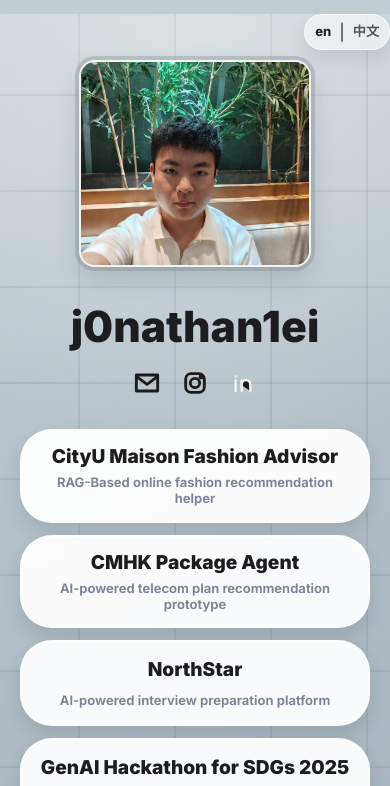
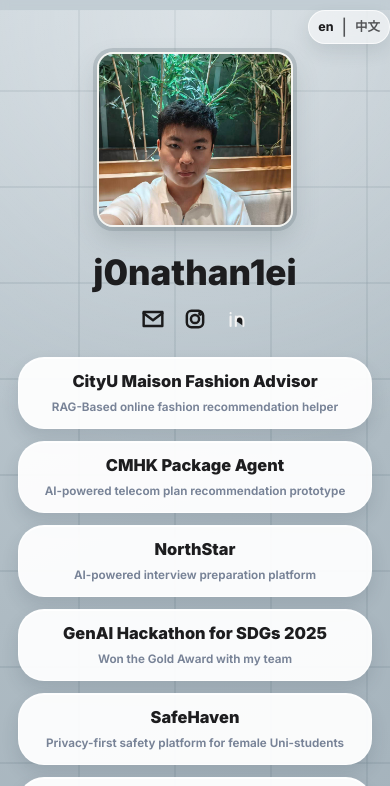
Before and after one commit to J0nathan1ei/Personal-Beacons, a plain HTML site: page index.html in a window 390 px wide. Shown: the top 786 px of the page. Drawn offline with Linux system fonts and the light colour scheme.

Commit message:
Force refresh compact mobile styles

```diff
--- a/index.html
+++ b/index.html
@@ -23,7 +23,7 @@
       href="https://fonts.googleapis.com/css2?family=Inter:wght@500;650;750;850&display=swap"
       rel="stylesheet"
     />
-    <link rel="stylesheet" href="./styles.css" />
+    <link rel="stylesheet" href="./styles.css?v=mobile-compact-20260524" />
   </head>
   <body>
     <div class="language-switch" aria-label="Language switch">
--- a/styles.css
+++ b/styles.css
@@ -236,27 +236,27 @@ button {
   }
 
   .page-shell {
-    padding: 0 20px 34px;
+    padding: 0 18px 30px;
   }
 
   .language-switch {
     position: static;
     width: max-content;
-    margin: 14px 0 10px auto;
-    padding: 7px 10px;
+    margin: 10px 0 8px auto;
+    padding: 6px 9px;
     box-shadow: 0 8px 18px rgba(39, 55, 67, 0.11);
   }
 
   .lang-option {
-    font-size: 0.82rem;
+    font-size: 0.78rem;
   }
 
   .hero {
-    padding-bottom: 30px;
+    padding-bottom: 24px;
   }
 
   .avatar {
-    width: min(62vw, 232px);
+    width: min(54vw, 196px);
     min-width: 0;
     border-radius: 16px;
     border-width: 2px;
@@ -266,23 +266,23 @@ button {
   }
 
   .hero h1 {
-    margin: 38px 0 18px;
-    font-size: clamp(2.45rem, 11vw, 3.12rem);
+    margin: 28px 0 14px;
+    font-size: clamp(2.05rem, 9vw, 2.55rem);
     line-height: 1;
   }
 
   .socials {
-    gap: 15px;
+    gap: 13px;
   }
 
   .socials a {
-    width: 33px;
-    height: 33px;
+    width: 29px;
+    height: 29px;
   }
 
   .socials svg {
-    width: 32px;
-    height: 32px;
+    width: 28px;
+    height: 28px;
   }
 
   .links {
@@ -290,23 +290,38 @@ button {
   }
 
   .link-pill {
-    min-height: 86px;
-    padding: 15px 18px;
-    border-radius: 32px;
+    min-height: 72px;
+    padding: 12px 16px;
+    border-radius: 26px;
     box-shadow:
       0 9px 17px rgba(39, 55, 67, 0.13),
       inset 0 1px 0 rgba(255, 255, 255, 0.95);
   }
 
   .link-pill span {
-    font-size: clamp(1.08rem, 4.9vw, 1.34rem);
+    font-size: clamp(0.98rem, 4.2vw, 1.16rem);
     line-height: 1.16;
   }
 
   .link-pill small {
     max-width: 94%;
-    margin-top: 7px;
-    font-size: clamp(0.78rem, 3.35vw, 0.96rem);
+    margin-top: 5px;
+    font-size: clamp(0.72rem, 3vw, 0.84rem);
     line-height: 1.24;
   }
 }
+
+@media (max-width: 380px) {
+  .avatar {
+    width: min(52vw, 178px);
+  }
+
+  .hero h1 {
+    font-size: clamp(1.9rem, 8.7vw, 2.25rem);
+  }
+
+  .link-pill {
+    min-height: 68px;
+    padding-inline: 14px;
+  }
+}
```
